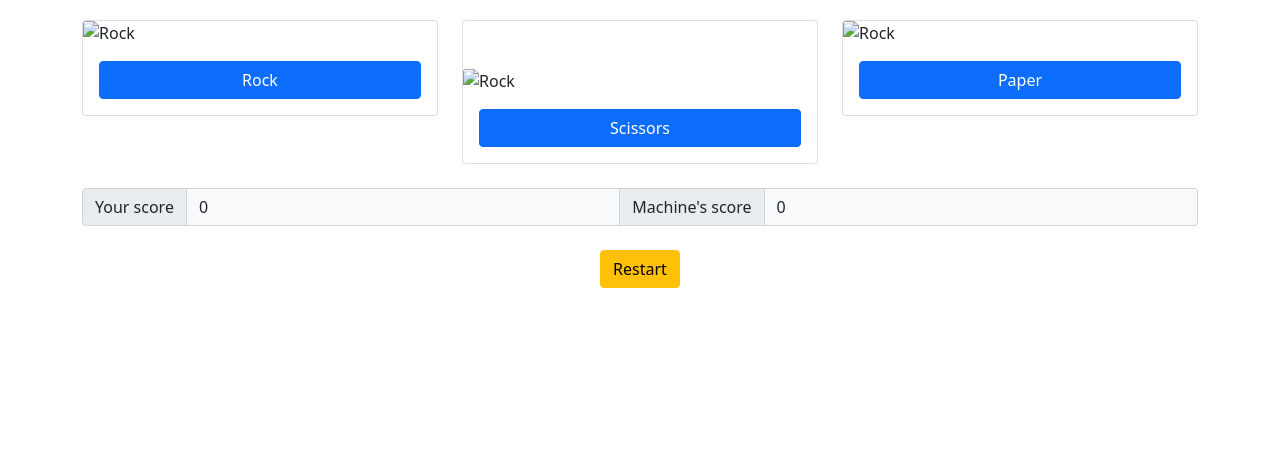
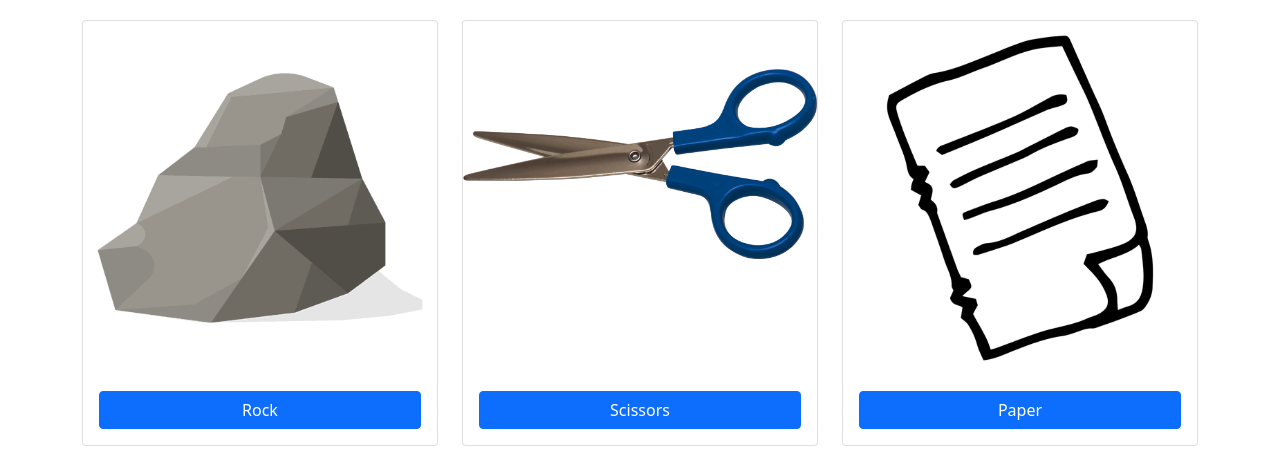
Before and after one commit to sebastianperudev2001/Rock-Paper-Scissors, a plain HTML site: page index.html in a window 1280 px wide. Shown: the part 234-701 px from the top of the page. Drawn offline with nearby package versions, Linux system fonts and the light colour scheme; the site is published under a folder, as on GitHub Pages, so addresses that start at the root find nothing.

Commit message:
imagenes bug + demo

```diff
--- a/index.html
+++ b/index.html
@@ -22,7 +22,7 @@
         <div class="row">
             <div class="col">
                 <div class="card">
-                    <img src="/images/roca.png" class="card-img-top" alt="Rock">
+                    <img src="images/roca.png" class="card-img-top" alt="Rock">
                     <div class="card-body text-center d-flex flex-column">
                         <button id="rock" type="button" class="btn btn-primary mt-auto">Rock</button>
                     </div>
@@ -31,7 +31,7 @@
 
             <div class="col">
                 <div class="card h-100">
-                    <img src="/images/tijeras.png" class="card-img-top mt-5" alt="Rock">
+                    <img src="images/tijeras.png" class="card-img-top mt-5" alt="Rock">
                     <div class="card-body text-center d-flex flex-column">
                         <button id="scissors" type="button" class="btn btn-primary mt-auto">Scissors</button>
                     </div>
@@ -41,7 +41,7 @@
             <div class="col">
 
                 <div class="card">
-                    <img src="/images/papel.png" class="card-img-top" alt="Rock">
+                    <img src="images/papel.png" class="card-img-top" alt="Rock">
                     <div class="card-body text-center d-flex flex-column">
                         <button id="paper" type="button" class="btn btn-primary mt-auto">Paper</button>
                     </div>
```
Also changed, not shown: 1 other file.
